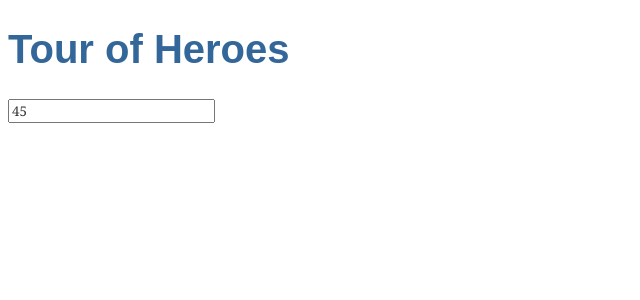
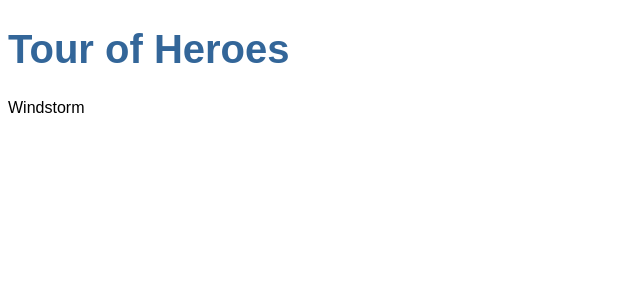
Before and after one commit to afolabiopakunle/angular-heroes-tour, an Angular app: page / in a window 1280 px wide. Shown: the top 300 px of the page, without its empty margins (0-640 px from the left). Built offline with nearby package versions, Linux system fonts and the light colour scheme.

Commit message:
heroes component added

```diff
--- a/src/app/app.component.html
+++ b/src/app/app.component.html
@@ -1,2 +1,2 @@
 <h1>{{ title }}</h1>
-<input type="text" [(ngModel)]="area">
+<app-heroes></app-heroes>
--- a/src/app/app.module.ts
+++ b/src/app/app.module.ts
@@ -3,10 +3,12 @@
 
 import { AppComponent } from './app.component';
 import {FormsModule} from "@angular/forms";
+import { HeroesComponent } from './heroes/heroes.component';
 
 @NgModule({
   declarations: [
-    AppComponent
+    AppComponent,
+    HeroesComponent
   ],
   imports: [
     BrowserModule,
--- /dev/null
+++ b/src/app/hero.ts
@@ -0,0 +1,4 @@
+export interface Hero {
+  id: number;
+  name: string;
+}
--- /dev/null
+++ b/src/app/heroes/heroes.component.html
@@ -0,0 +1 @@
+<p>{{ hero.name }}</p>
--- /dev/null
+++ b/src/app/heroes/heroes.component.ts
@@ -0,0 +1,20 @@
+import { Component, OnInit } from '@angular/core';
+import {Hero} from "../hero";
+
+@Component({
+  selector: 'app-heroes',
+  templateUrl: './heroes.component.html',
+  styleUrls: ['./heroes.component.css']
+})
+export class HeroesComponent implements OnInit {
+
+  hero: Hero = {
+    id: 1,
+    name: 'Windstorm'
+  }
+  constructor() { }
+
+  ngOnInit(): void {
+  }
+
+}
```
Also changed, not shown: src/app/heroes/heroes.component.css (added), 1 other file (tests, documents, lock files or other folders).
